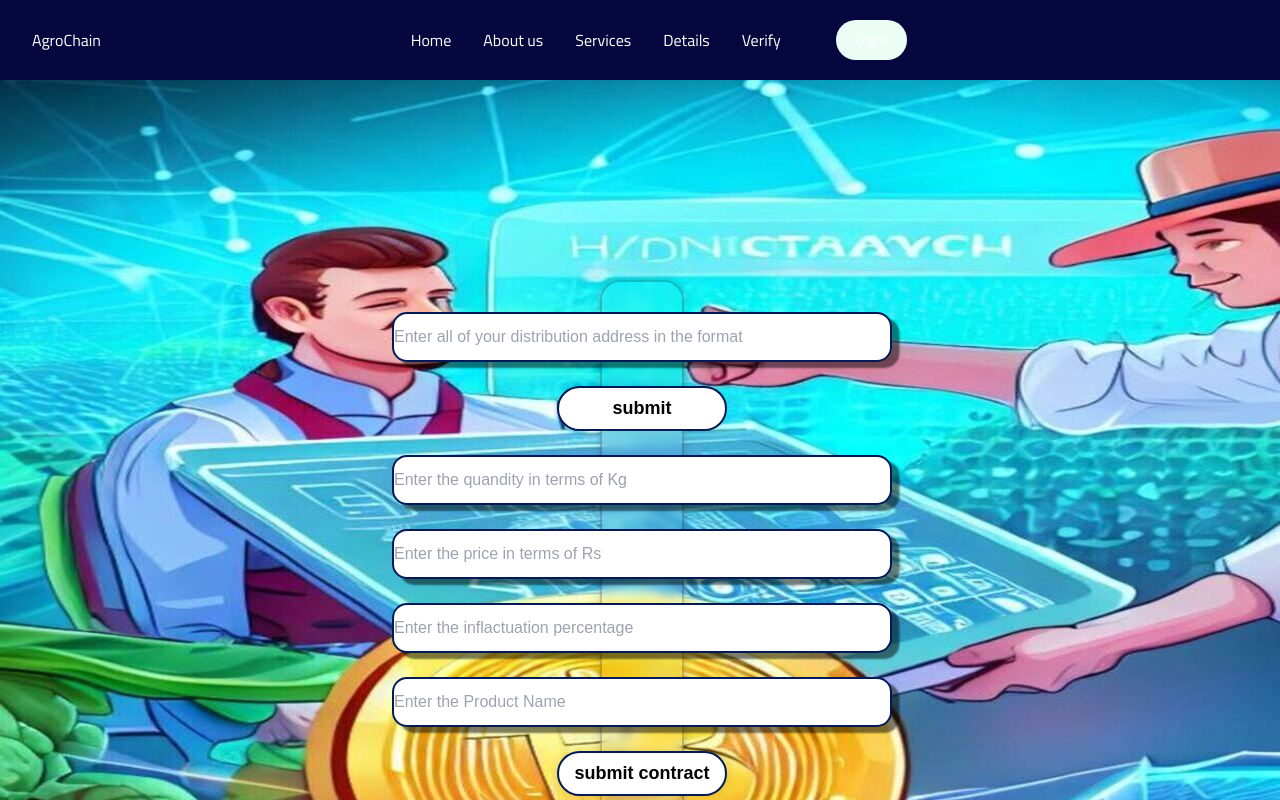
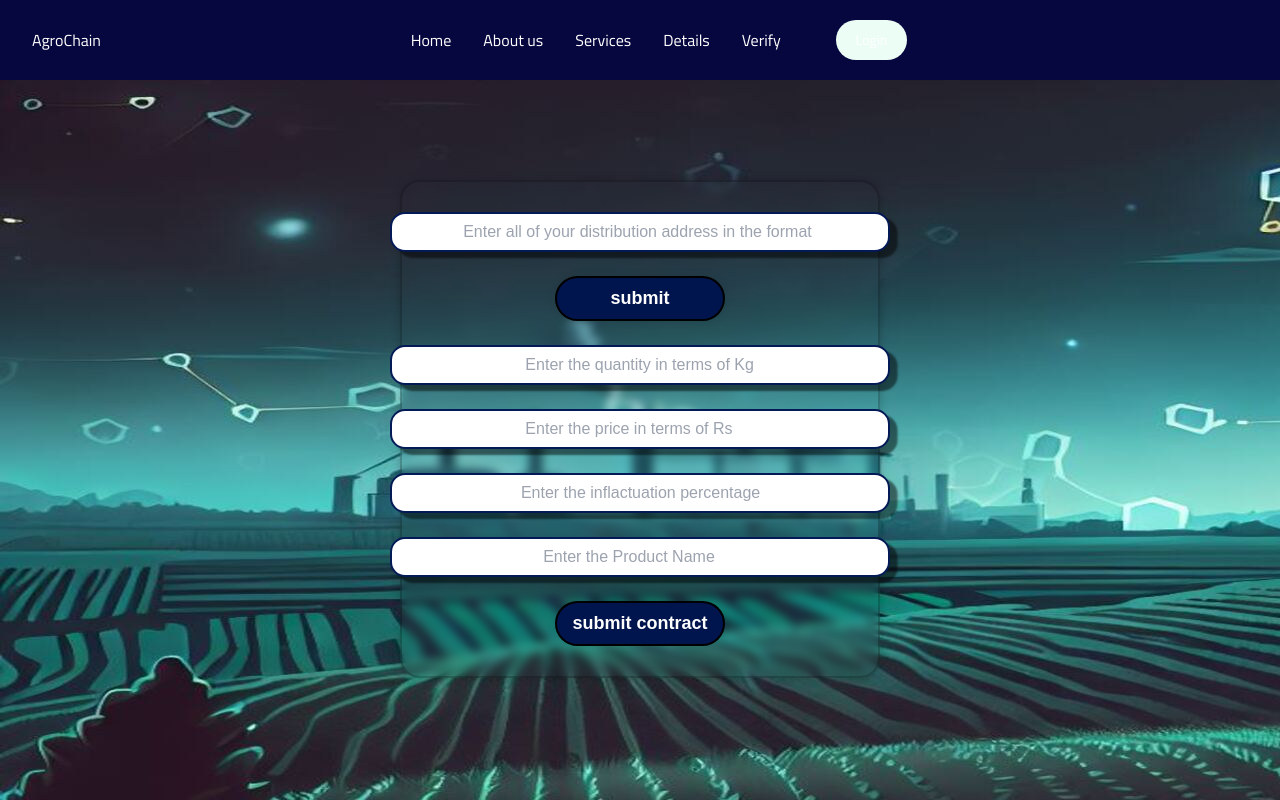
Before and after one commit to AadiNir/SIH-project, a React (Create React App) app in the folder Client/: page /Login in a window 1280 px wide. Shown: the top 800 px of the page. Built offline with nearby package versions, Linux system fonts and the light colour scheme.

Commit message:
chnages in style of details page

```diff
--- a/Client/src/Pages/Postdetails.js
+++ b/Client/src/Pages/Postdetails.js
@@ -62,15 +62,15 @@ function Postdetails() {
     <div>
     <Navbar/>
     <form onSubmit={(e)=>add(e)} className='form1'>
-    <input className='input-box' type='text' placeholder="Enter all of your distribution address in the format" onChange={e=>{setpendingadd(e.target.value)}}></input><br/>
+    <input className='input-box' type='text' placeholder="                Enter all of your distribution address in the format" onChange={e=>{setpendingadd(e.target.value)}}></input><br/>
        <button   className='btn' onClick={e=>setq(e)}>submit</button><br/>
 
 
-      <input className='input-box' type='number' placeholder='Enter the quandity in terms of Kg' onChange={e=>{setquanidty(e.target.value)}}></input><br/>
+      <input className='input-box' type='number' placeholder='                              Enter the quantity in terms of Kg' onChange={e=>{setquanidty(e.target.value)}}></input><br/>
 
-      <input className='input-box' type='number' placeholder='Enter the price in terms of Rs'  onChange={e=>{setprice(e.target.value)}}></input><br/>
-      <input  className='input-box' type='number' placeholder='Enter the inflactuation percentage'  onChange={e=>{setinflation(e.target.value)}}></input><br/>
-      <input className='input-box' type='text' placeholder='Enter the Product Name'  onChange={e=>{setprodname(e.target.value)}}></input><br/>
+      <input className='input-box' type='number' placeholder='                              Enter the price in terms of Rs'  onChange={e=>{setprice(e.target.value)}}></input><br/>
+      <input  className='input-box' type='number' placeholder='                             Enter the inflactuation percentage'  onChange={e=>{setinflation(e.target.value)}}></input><br/>
+      <input className='input-box' type='text' placeholder='                                  Enter the Product Name'  onChange={e=>{setprodname(e.target.value)}}></input><br/>
 
       <button  className='btn' type="submit">submit contract</button>
       <Modal open={bool} onclose={()=>setbool(false)} value={'You have successfully started the chain'}/>
--- a/Client/src/Styles/form.css
+++ b/Client/src/Styles/form.css
@@ -9,9 +9,9 @@
     flex-direction: column;
 
     background-color: #182E7A;
-    margin-top: 200px;
-    margin-left: 600px;
-    margin-right: 600px;
+    margin-top: 100px;
+    margin-left: 400px;
+    margin-right: 400px;
 
 
     border-radius: 20px;
@@ -25,27 +25,29 @@
 
  .input-box{
     width: 500px;
-    height: 50px;
+    height: 40px;
     border: 2px solid #041a57 ;
     border-radius: 15px;
     box-shadow:7.5px 6px 2px  rgba(0, 0, 0, .5);
 }
 body{
     background-color: #041a57;
-    background: url('./form1.jpg') ;
+    background: url('./form_pat.jpg')   ;
 
 }
 
 .btn{
     width: 170px;
     height: 45px;
-    background: white;
+    background: #00144d;
     border-radius: 40px;
     box-shadow: 0 0 10px rgba(0, 0, 0, .1);
     cursor: pointer;
     font-size: 18px;
     font-weight: 600;
-    border: 2px solid #041a57 ;
+    border: 2px solid #000000 ;
+    color: white;
+
 
 
 }
```
Also changed, not shown: Client/src/Styles/form_pat.jpg (added).
